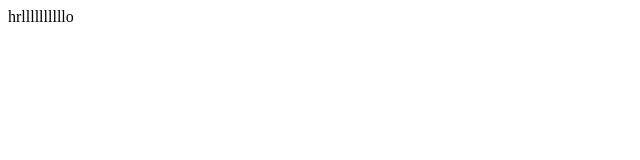
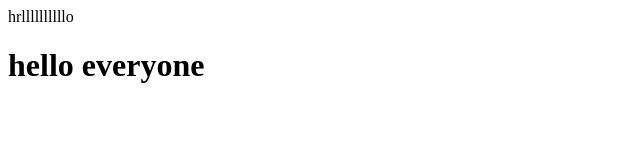
Before and after one commit to Maryam1128/localrepo, a plain HTML site: page index.html in a window 1280 px wide. Shown: the whole page, without its empty margins (0-640 px from the left). Drawn offline with Linux system fonts and the light colour scheme.

Commit message:
new heading

```diff
--- a/index.html
+++ b/index.html
@@ -1 +1,2 @@
 <p>hrllllllllllo</p>
+<h1>hello everyone</h1>
```
